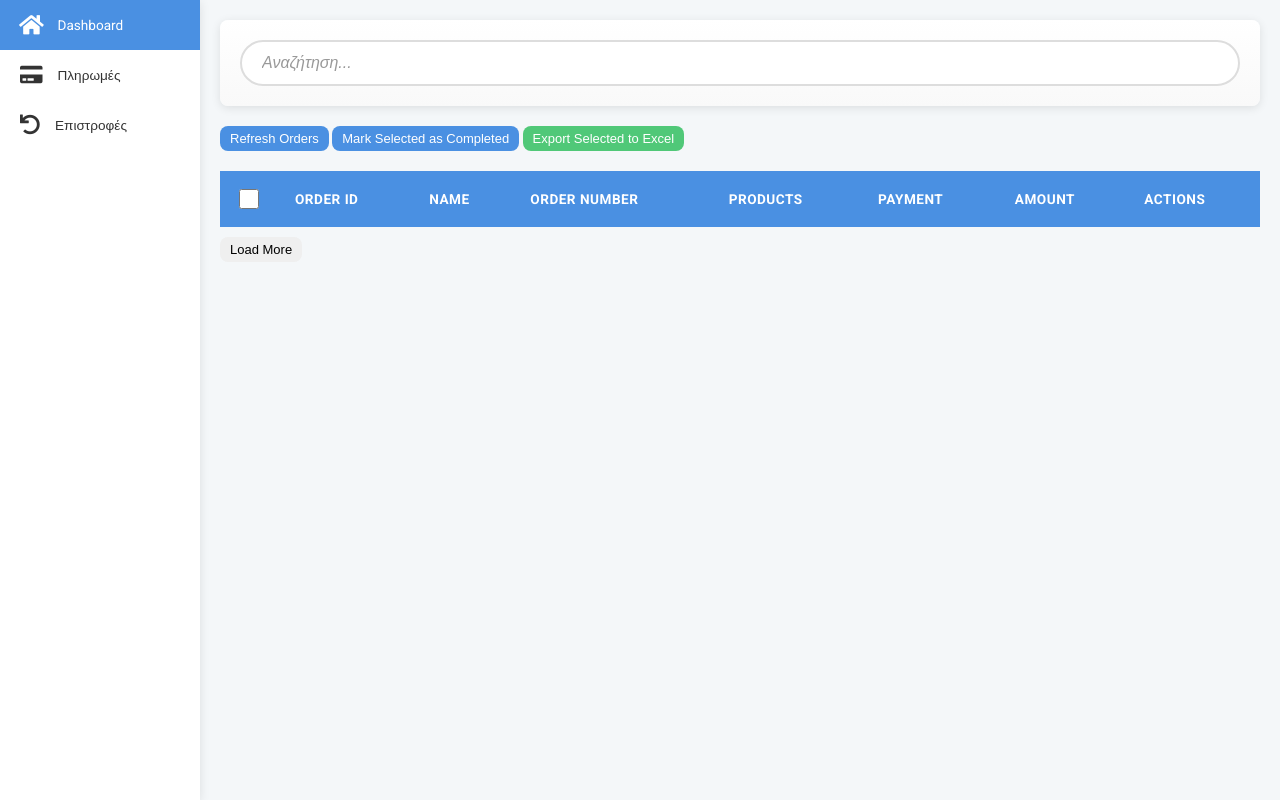
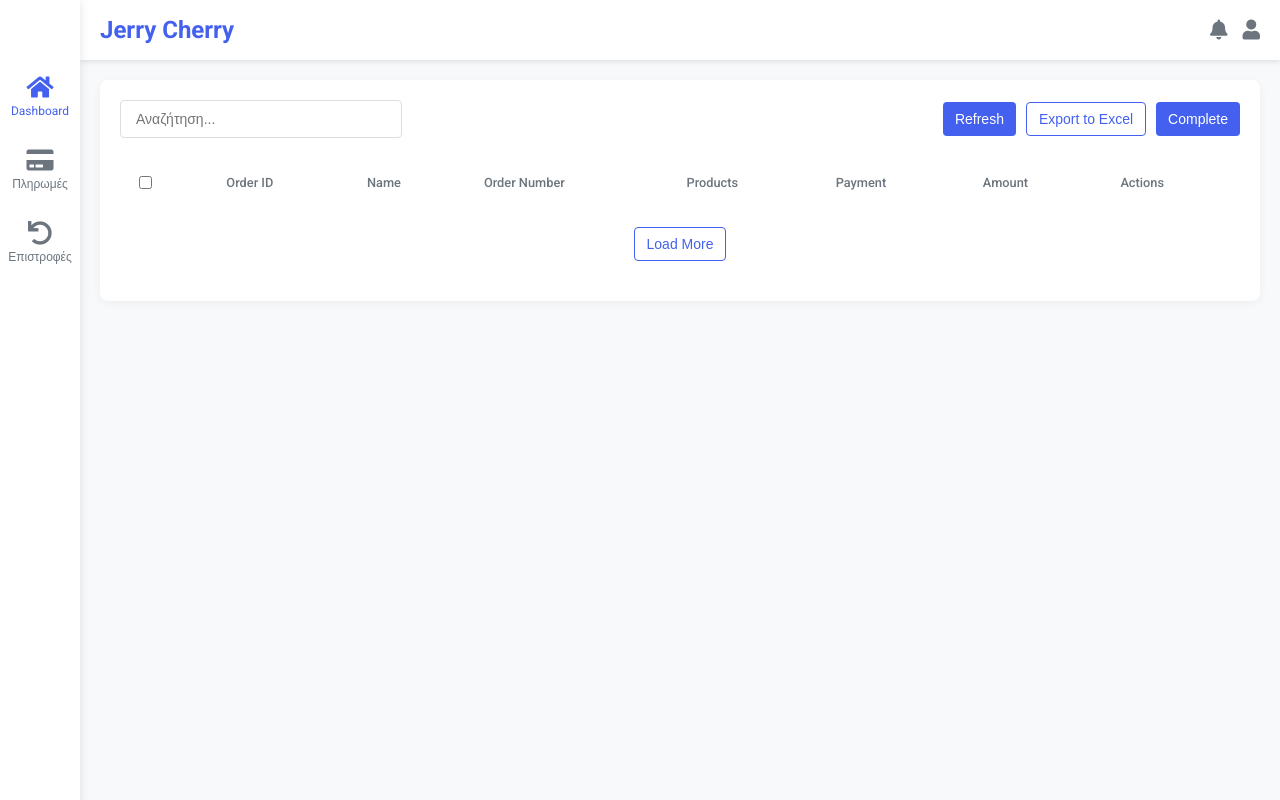
Before and after one commit to FunkyCss/konektorx, a plain HTML site: page index.html in a window 1280 px wide. Drawn offline with Linux system fonts and the light colour scheme; no server answers.

Commit message:
Update UI

```diff
--- a/css/style.css
+++ b/css/style.css
@@ -1,187 +1,196 @@
-
 :root {
-            --primary-color: #4a90e2;
-            --secondary-color: #50c878;
-            --background-color: #f4f7f9;
-            --text-color: #333;
-            --border-radius: 8px;
-            --box-shadow: 0 2px 10px rgba(0,0,0,0.1);
+    --primary-blue: #4361ee;
+    --light-gray: #f8f9fa;
+    --lighter-gray: #f1f3f5;
+    --dark-gray: #6c757d;
+    --white: #ffffff;
   }
 
   body {
     font-family: 'Roboto', sans-serif;
-            font-size:0.85em;
+    font-size: 0.80em;
     margin: 0;
     padding: 0;
-            background-color: var(--background-color);
-            color: var(--text-color);
-            display: flex;
+    background-color: var(--light-gray);
   }
 
   .left-navbar {
-            width: 200px;
-            background-color: #ffffff;
-            color: var(--text-color);
+    width: 80px;
     height: 100vh;
-            transition: width 0.3s;
+    background-color: var(--white);
+    position: fixed;
+    top: 0;
+    left: 0;
     overflow-x: hidden;
-            box-shadow: var(--box-shadow);
+    padding-top: 60px;
+    box-shadow: 0 0 10px rgba(0,0,0,0.1);
+    z-index: 1000;
   }
 
   .left-navbar a {
+    padding: 15px 0;
+    text-decoration: none;
+    font-size: 18px;
+    color: var(--dark-gray);
     display: flex;
+    flex-direction: column;
     align-items: center;
-            padding: 15px 20px;
-            text-decoration: none;
-            color: var(--text-color);
-            transition: background-color 0.3s, color 0.3s;
+    transition: 0.3s;
   }
 
   .left-navbar a:hover, .left-navbar a.active {
-            background-color: var(--primary-color);
-            color: #ffffff;
+    color: var(--primary-blue);
   }
 
-        .left-navbar i {
-            margin-right: 15px;
-            font-size: 20px;
-            transition: transform 0.3s;
+  .left-navbar a i {
+    font-size: 24px;
+    margin-bottom: 5px;
   }
 
-        .left-navbar a:hover i {
-            transform: scale(1.1);
+  .left-navbar a span {
+    font-size: 12px;
   }
 
   .main-container {
-            flex-grow: 1;
-            padding: 20px;
-            transition: margin-left 0.3s;
+    margin-left: 80px;
+    padding-top: 60px; /* Adjusted to account for fixed top bar */
   }
 
-        .search-filter {
-            background: linear-gradient(to bottom, #ffffff, #f9f9f9);
+  .top-bar {
+    position: fixed;
+    top: 0;
+    left: 80px;
+    right: 0;
+    height: 60px;
+    background-color: var(--white);
+    display: flex;
+    justify-content: space-between;
+    align-items: center;
+    padding: 0 20px;
+    box-shadow: 0 2px 5px rgba(0,0,0,0.1);
+    z-index: 999;
+  }
+
+  .logo {
+    font-size: 24px;
+    font-weight: bold;
+    color: var(--primary-blue);
+  }
+
+  .notifications {
+    display: flex;
+    align-items: center;
+  }
+
+  .notifications i {
+    font-size: 20px;
+    margin-left: 15px;
+    color: var(--dark-gray);
+  }
+
+  .content-wrapper {
     padding: 20px;
-            border-radius: var(--border-radius);
-            box-shadow: var(--box-shadow);
+    background-color: var(--white);
+    border-radius: 8px;
+    box-shadow: 0 2px 10px rgba(0,0,0,0.05);
+    margin: 20px;
+  }
+
+  .search-and-actions {
+    display: flex;
+    justify-content: space-between;
+    align-items: center;
     margin-bottom: 20px;
   }
 
   #mainSearch {
-            width: calc(100% - 44px); /* Adjust width to account for padding */
-            padding: 12px 20px;
-            font-size: 16px;
-            border: 2px solid #ddd;
-            border-radius: 25px;
-            transition: all 0.3s;
+    padding: 10px 15px;
+    border: 1px solid #ddd;
+    border-radius: 4px;
+    font-size: 14px;
+    width: 250px;
   }
 
-        #mainSearch:focus {
-            border-color: var(--primary-color);
-            box-shadow: 0 0 0 3px rgba(74, 144, 226, 0.3);
-            outline: none;
-        }
-
-        #mainSearch::placeholder {
-            color: #999;
-            font-style: italic;
-        }
-
-        #bulkActionsContainer {
-            margin-bottom: 20px;
+  .actions {
+    display: flex;
+    gap: 10px;
   }
 
   button {
-            padding: 5px 10px;
-            font-size: 13px;
-            font-weight: 400;
+    padding: 8px 12px;
     border: none;
-            border-radius: var(--border-radius);
+    border-radius: 4px;
     cursor: pointer;
-            transition: all 0.3s;
+    font-size: 14px;
+    transition: 0.3s;
   }
 
   button.primary {
-            background-color: var(--primary-color);
-            color: #ffffff;
+    background-color: var(--primary-blue);
+    color: var(--white);
   }
 
   button.secondary {
-        background-color: var(--secondary-color);
-            color: #ffffff;
+    background-color: var(--white);
+    color: var(--primary-blue);
+    border: 1px solid var(--primary-blue);
   }
 
-        button:hover {
-            opacity: 0.9;
-            transform: translateY(-2px);
-            box-shadow: 0 4px 6px rgba(0,0,0,0.1);
+  #data-table {
+    width: 100%;
+    border-collapse: separate;
+    border-spacing: 0;
   }
 
-        table {
-            width: 100%;
-            border-collapse: separate;
-            border-spacing: 0 10px;
-            margin-top: -10px;
-        }
-
-        th, td {
-            background-color: #ffffff;
+  #data-table th, #data-table td {
     padding: 15px;
     text-align: left;
   }
 
-        th {
-            background-color: var(--primary-color);
-            color: #ffffff;
-            font-weight: 700;
-            text-transform: uppercase;
-            letter-spacing: 0.5px;
+  #data-table th {
+    font-weight: 500;
+    color: var(--dark-gray);
+    background-color: var(--white);
   }
 
-        tr:nth-child(even) td {
-            background-color: #f8f9fa;
+  #data-table tr:nth-child(even) {
+    background-color: var(--lighter-gray);
   }
 
-        .checkbox-column {
-            width: 30px;
+  #data-table tr:nth-child(odd) {
+    background-color: var(--white);
   }
 
-        .action-button {
-            margin-right: 5px;
+  .load-more-orders {
+    display: block;
+    margin: 20px auto;
+    background-color: var(--white);
+    color: var(--primary-blue);
+    border: 1px solid var(--primary-blue);
   }
 
+  /* Modal styles */
   .modal {
     display: none;
     position: fixed;
-            z-index: 1;
+    z-index: 1001;
     left: 0;
     top: 0;
     width: 100%;
     height: 100%;
     overflow: auto;
     background-color: rgba(0,0,0,0.4);
-            animation: fadeIn 0.3s;
-        }
-
-        @keyframes fadeIn {
-            from { opacity: 0; }
-            to { opacity: 1; }
   }
 
   .modal-content {
-            background-color: #fefefe;
+    background-color: var(--white);
     margin: 15% auto;
     padding: 20px;
     border: 1px solid #888;
     width: 80%;
-            max-width: 600px;
-            border-radius: var(--border-radius);
-            box-shadow: var(--box-shadow);
-            animation: scaleIn 0.3s;
-        }
-
-        @keyframes scaleIn {
-            from { transform: scale(0.9); opacity: 0; }
-            to { transform: scale(1); opacity: 1; }
+    max-width: 500px;
+    border-radius: 8px;
+    box-shadow: 0 4px 20px rgba(0,0,0,0.1);
   }
 
   .close {
@@ -190,29 +199,11 @@
     font-size: 28px;
     font-weight: bold;
     cursor: pointer;
-            transition: color 0.3s;
   }
 
-        .close:hover {
+  .close:hover,
+  .close:focus {
     color: #000;
+    text-decoration: none;
+    cursor: pointer;
   }
-
-        @media (max-width: 768px) {
-            .left-navbar {
-                width: 60px;
-            }
-
-            .main-container {
-                margin-left: 60px;
-            }
-
-            .search-filter {
-                flex-direction: column;
-            }
-        }
- /* Style for larger checkboxes */
-input[type="checkbox"] {
-    width: 20px;
-    height: 20px;
-    accent-color: var(--primary-color); /* Optional: adjust the checkbox color */
-}
--- a/index.html
+++ b/index.html
@@ -9,22 +9,31 @@
     <link rel="stylesheet" href="css/style.css">
 </head>
 <body>
-    <div class="left-navbar" id="leftNavbar">
+     <div class="left-navbar" id="leftNavbar">
         <a href="#" class="active"><i class="fas fa-home"></i> <span>Dashboard</span></a>
         <a href="#"><i class="fas fa-credit-card"></i> <span>Πληρωμές</span></a>
         <a href="#"><i class="fas fa-undo"></i> <span>Επιστροφές</span></a>
     </div>
 
+
+    <div class="top-bar">
+        <div class="logo">Jerry Cherry</div>
+        <div class="notifications">
+            <i class="fas fa-bell"></i>
+            <i class="fas fa-user"></i>
+        </div>
+    </div>
+
     <div class="main-container">
-        <div class="search-filter">
-            <input type="text" placeholder="Αναζήτηση..." id="mainSearch">
-        </div>
-
-        <div id="bulkActionsContainer">
-            <button id="refreshButton" class="primary">Refresh Orders</button>
-            <button id="bulkCompleteButton" class="primary">Mark Selected as Completed</button>
-            <button id="exportExcelButton" class="secondary">Export Selected to Excel</button>
-        </div>
+        <div class="content-wrapper">
+            <div class="search-and-actions">
+                <input type="text" placeholder="Αναζήτηση..." id="mainSearch">
+                <div class="actions">
+                    <button id="refreshButton" class="primary">Refresh</button>
+                    <button id="exportExcelButton" class="secondary">Export to Excel</button>
+                    <button id="bulkCompleteButton" class="primary">Complete</button>
+                </div>
+            </div>
 
         <table id="data-table">
             <thead>
@@ -45,6 +54,7 @@
         </table>
         <!-- <button id="refreshButton" class="refresh-orders">Refresh Orders</button> -->
         <button id="loadMoreButton" class="load-more-orders">Load More</button>
+     </div>
     </div>
 
     <div id="modal" class="modal">
--- a/src/main.js
+++ b/src/main.js
@@ -4,7 +4,7 @@ import { populateTable, appendToTable } from './ui/table.js';
 import { initializeExportButton } from './ui/export.js';
 import { showOrderDetails, initializeModalListeners } from './ui/modal.js';
 
-const orderService = new OrderService('https://www.your-website.com', 'ck_', 'cs_');
+const orderService = new OrderService('https://www.jerrycherry.gr', 'ck_698c40c6497832e6c7d250b467fb4b7dc77e06de', 'cs_f4f138ddb055d026cf099ec66abc6f9c1fbd47aa');
 let allOrders = [];
 let currentPage = 1;
 const ordersPerPage = 10;
```
Also changed, not shown: src/ui/design.js (added), 1 other file. Lines whose indentation alone changed are shown as unchanged.
